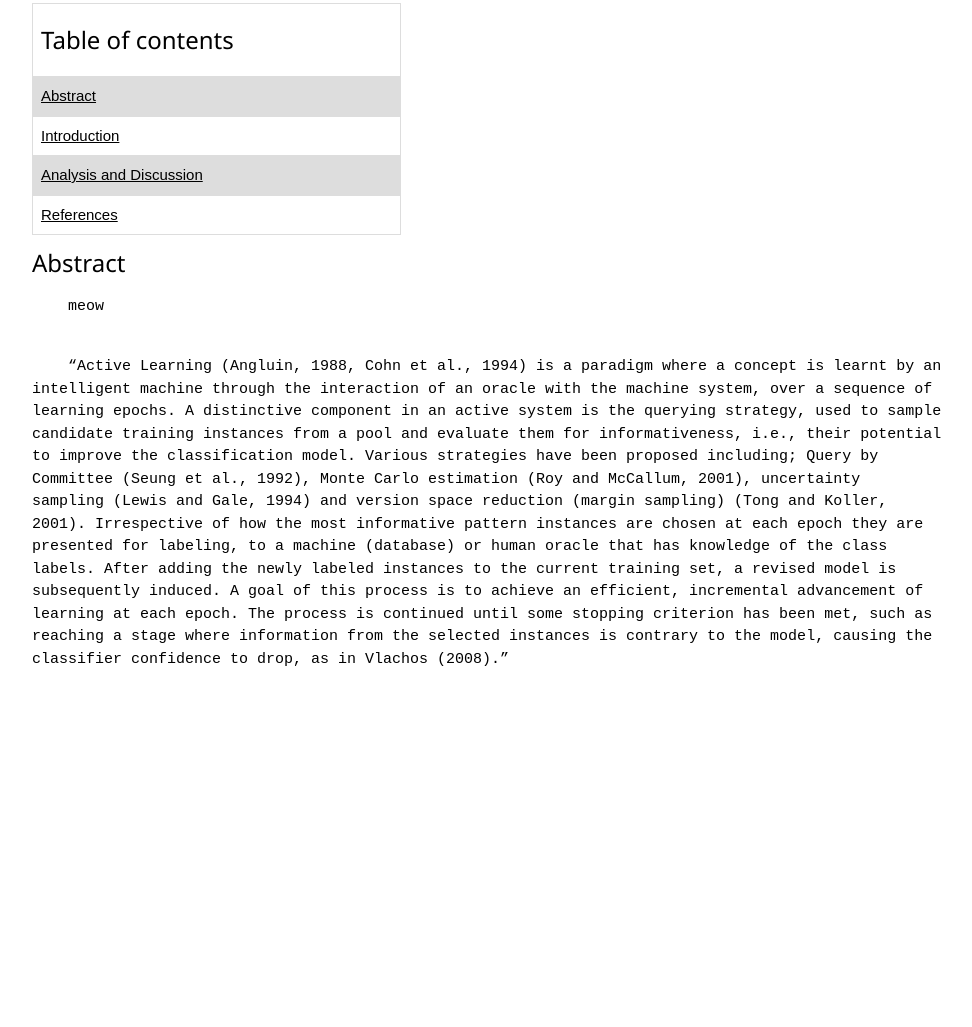
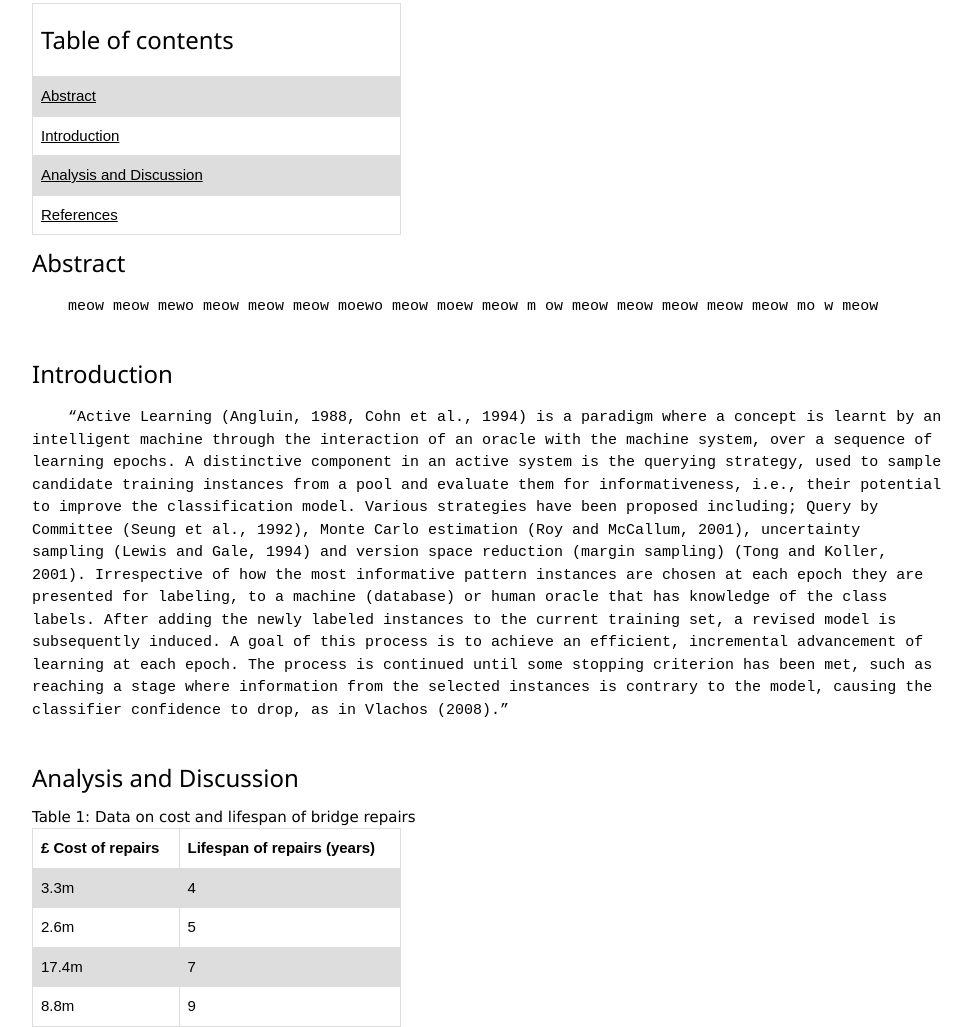
Before and after one commit to FEPSFY6862731/6862731, a plain HTML site: page index.html in a window 1280 px wide. Shown: the part 443-1470 px from the top of the page, without its empty margins (18-990 px from the left). Before the commit the page ends 1152 px from the top, so only its background shows below. Drawn offline with nearby package versions, Linux system fonts and the light colour scheme.

Commit message:
Update index.html

```diff
--- a/index.html
+++ b/index.html
@@ -59,17 +59,19 @@ p.ex1 {
       <tr>
         <td><a href="Refrences">References</td>
       </tr>
-    </table>
+    </table></body>
 
      <h3 id="Abstract">Abstract</h3>
+
   <p class="ex1">
   <pre>
-    meow
+    meow meow mewo meow meow meow moewo meow moew meow m ow meow meow meow meow meow mo w meow
   </pre>
   </p>
 
-  <p class="ex1">
-  <pre>
+<h3 id="Introduction">Introduction</h3>
+
+<p><pre>
     “Active Learning (Angluin, 1988, Cohn et al., 1994) is a paradigm where a concept is learnt by an
 intelligent machine through the interaction of an oracle with the machine system, over a sequence of
 learning epochs. A distinctive component in an active system is the querying strategy, used to sample
@@ -84,7 +86,29 @@ subsequently induced. A goal of this process is to achieve an efficient, increme
 learning at each epoch. The process is continued until some stopping criterion has been met, such as
 reaching a stage where information from the selected instances is contrary to the model, causing the
 classifier confidence to drop, as in Vlachos (2008).”
-  </pre>
-  </body>
-
+  </pre></p>
+ <h3 id="Analysis and Discussion">Analysis and Discussion</h3>
+  Table 1: Data on cost and lifespan of bridge repairs
+  <table>
+    <tr>
+      <th>£ Cost of repairs</th>
+      <th>Lifespan of repairs (years)</th>
+    </tr>
+    <tr>
+      <td>3.3m</td>
+      <td>4</td>
+    </tr>
+    <tr>
+      <td>2.6m</td>
+      <td>5</td>
+    </tr>
+    <tr>
+      <td>17.4m</td>
+      <td>7</td>
+    </tr>
+    <tr>
+      <td>8.8m</td>
+      <td>9</td>
+    </tr>
+  </table>
 </html>
```
